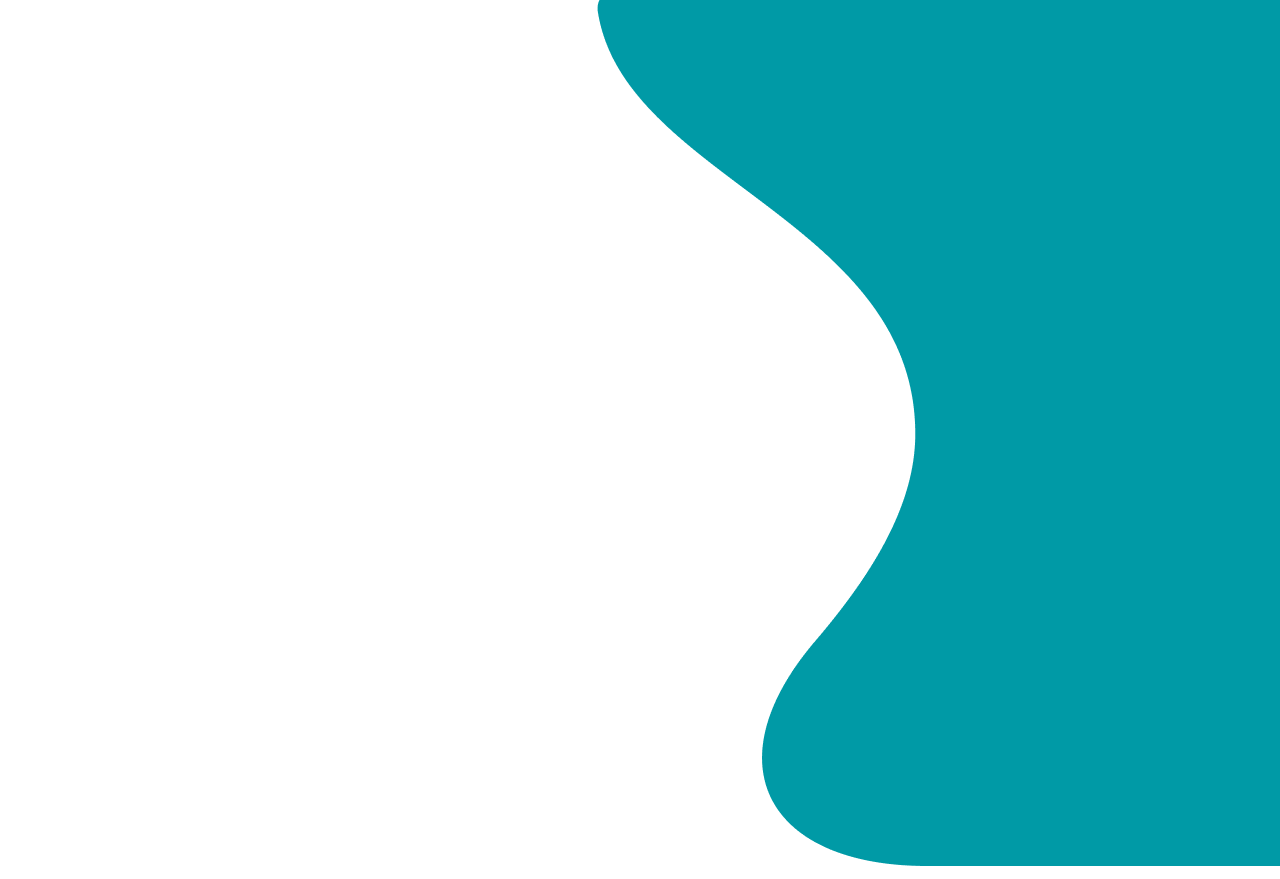
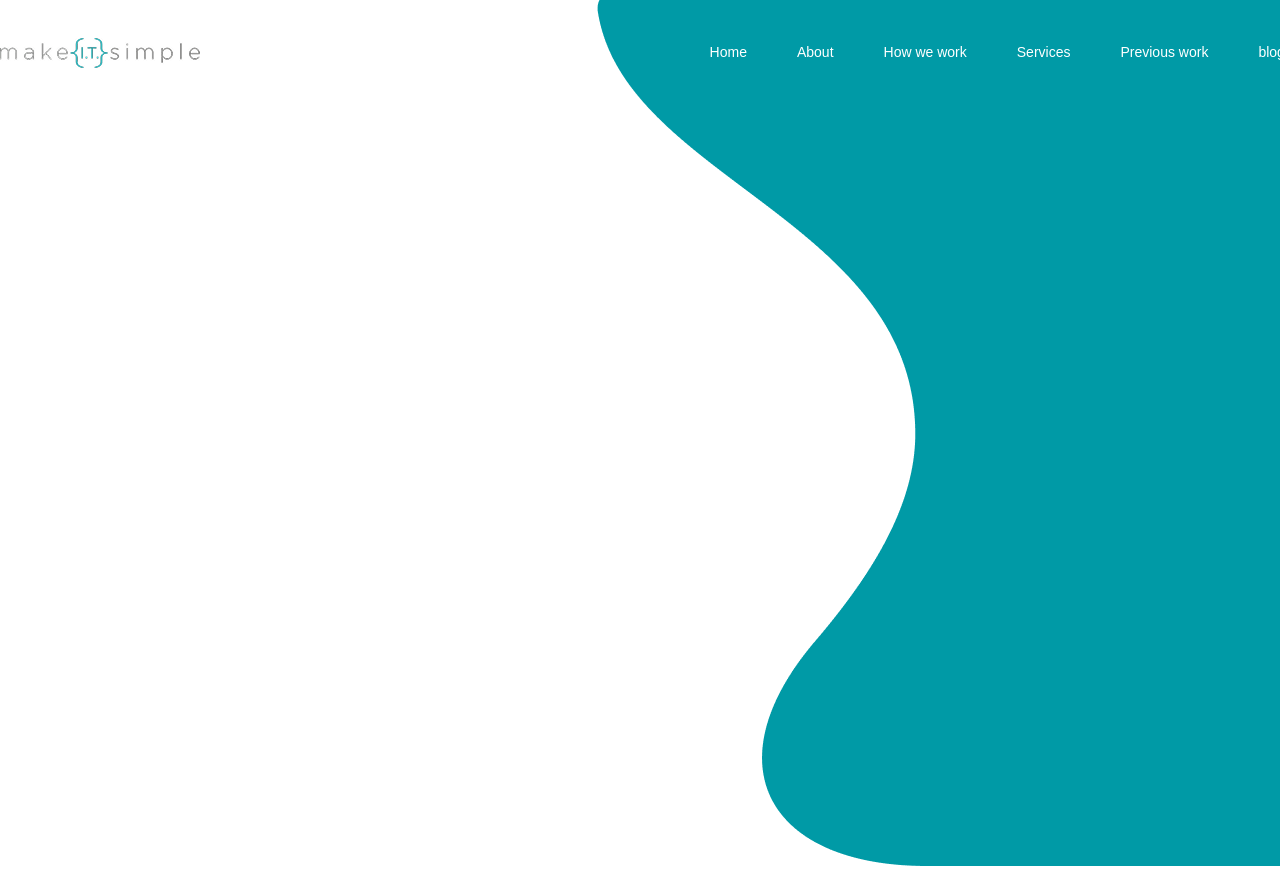
Before and after one commit to Shad-Islam/Software-Devlopment-Company-Wedsite, a plain HTML site: page index.html in a window 1280 px wide. Shown: the top 879 px of the page. Drawn offline with Linux system fonts and the light colour scheme.

Commit message:
complete the nav section

```diff
--- a/css/style.css
+++ b/css/style.css
@@ -8,10 +8,64 @@
 }
 
 header{
+    /* background-color: blueviolet; */
     width: 1692px;
     height: 878.5px;
     background-image: url(../images/bg\ figure.png);
     background-repeat: no-repeat;
     background-position: right top;
     margin-left: auto;
+    padding-top: 30px;
 }
+
+/* nav css start  */
+nav{
+    width: 1440px;
+    height: 45px;
+    display: flex;
+
+}
+
+.nav-logo{
+    height: 100%;
+    display: flex;
+    align-items: center;
+    /* background-color: aqua; */
+}
+
+.nav-logo img{
+    width: 200px;
+    height: 30px;
+
+}
+
+.nav-items{
+    width: 1240px;
+    height: 100%;
+    /* background-color: blue; */
+}
+
+.nav-items ul{
+    height: 100%;
+    gap: 50px;
+    display: flex;
+    align-items: center;
+    justify-content: flex-end;
+}
+
+.nav-items ul li a{
+    font-weight: 400;
+    font-size: 14px;
+    line-height: 18.23px;
+    color: #FFFFFF;
+
+}
+
+.nav-items ul li:last-child a{
+    padding: 13px 30px 14px 30px;
+    background-color: #fff;
+    border-radius: 6px;
+    color: #009AA6;
+    font-weight: 500;
+}
+/* nav css end  */
--- a/index.html
+++ b/index.html
@@ -15,7 +15,38 @@
   </head>
   <body>
     <header>
-
+      <!-- nav start  -->
+      <nav>
+        <div class="nav-logo">
+          <img src="./images/nav-logo.png" alt="logo" />
+        </div>
+        <div class="nav-items">
+          <ul>
+            <li>
+              <a href="#">Home</a>
+            </li>
+            <li>
+              <a href="#">About</a>
+            </li>
+            <li>
+              <a href="#">How we work</a>
+            </li>
+            <li>
+              <a href="#">Services</a>
+            </li>
+            <li>
+              <a href="#">Previous work</a>
+            </li>
+            <li>
+              <a href="#">blog</a>
+            </li>
+            <li>
+              <a href="#">contact</a>
+            </li>
+          </ul>
+        </div>
+      </nav>
+      <!-- nav end  -->
     </header>
   </body>
 </html>
```
Also changed, not shown: images/nav-logo.png (added).
